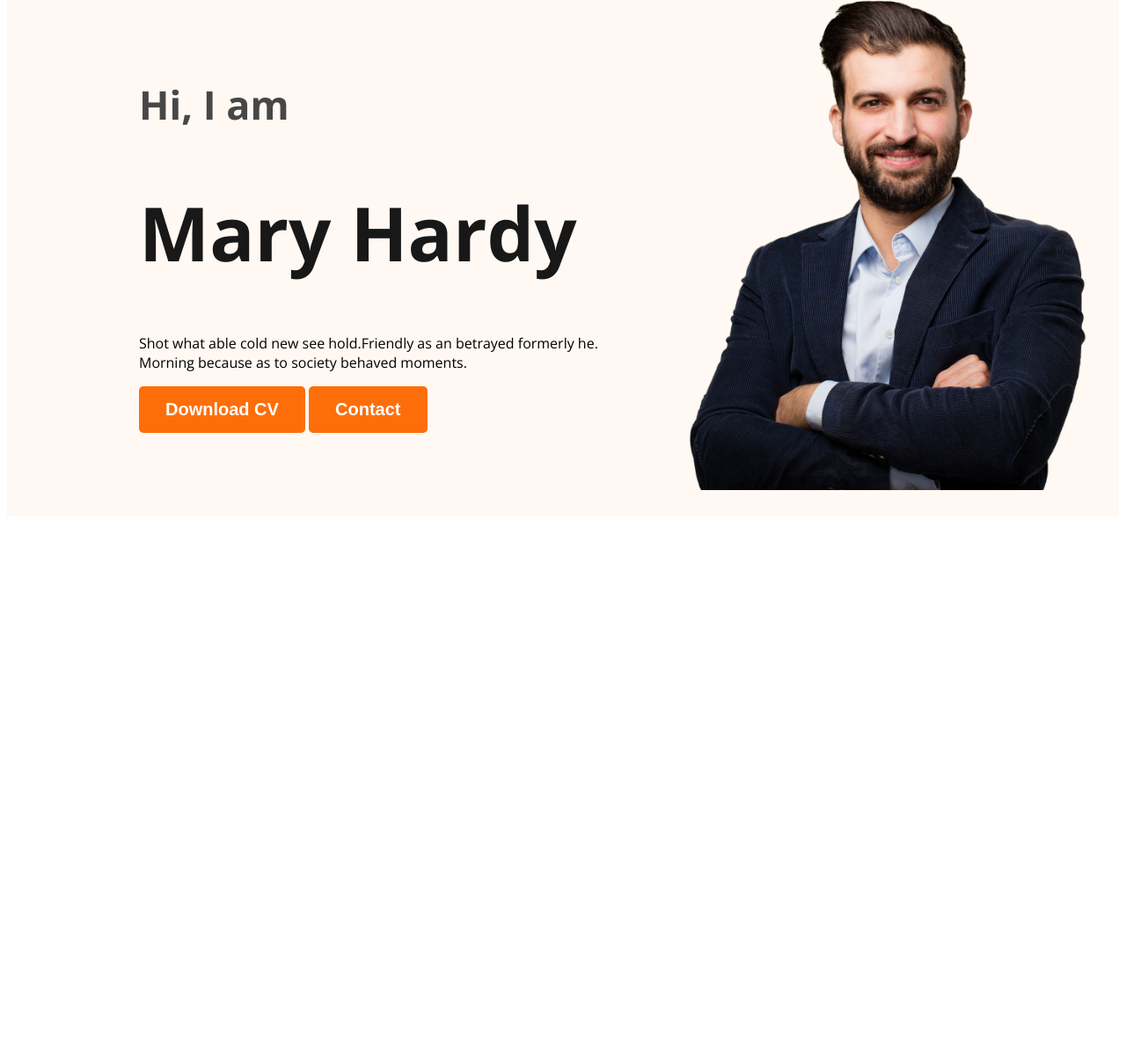
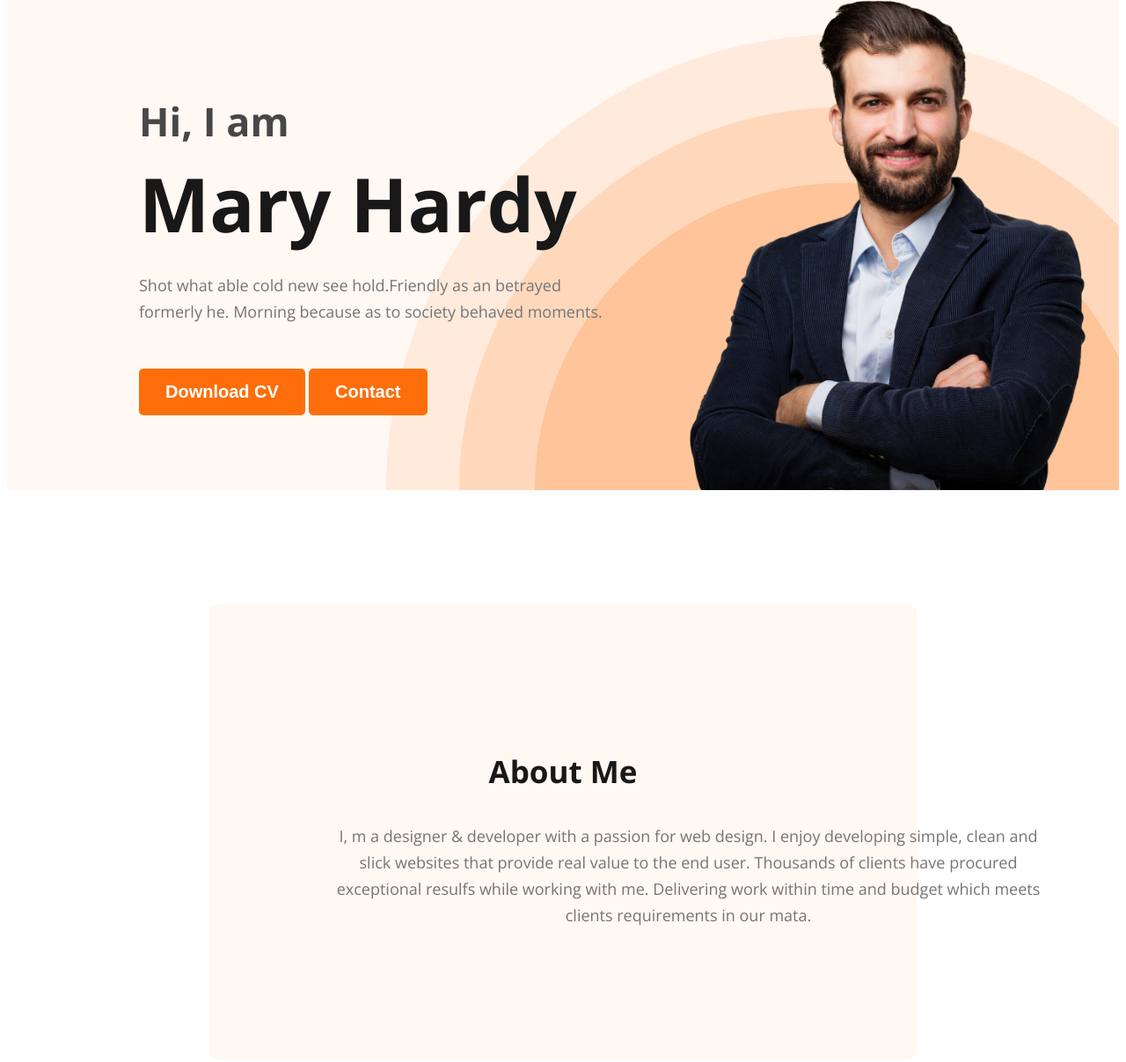
Before and after one commit to ShadowDeCoder/webdeveloper-portfolio, a plain HTML site: page index.html in a window 1280 px wide. Shown: the part 211-1418 px from the top of the page at 88% size. Before the commit the page ends 806 px from the top, so only its background shows below. Drawn offline with nearby package versions, Linux system fonts and the light colour scheme.

Commit message:
about section created

```diff
--- a/index.html
+++ b/index.html
@@ -23,7 +23,7 @@
             <div class="banner-content">
                 <h3 class="banner-greeting">Hi, I am</h3>
                 <h1 class="banner-title">Mary Hardy</h1>
-                <p>Shot what able cold new see hold.Friendly as an betrayed formerly he. Morning because as to society behaved moments.</p>
+                <p class="banner-description">Shot what able cold new see hold.Friendly as an betrayed formerly he. Morning because as to society behaved moments.</p>
                 <button class="primary-button">Download CV</button>
                 <button class="primary-button">Contact</button>
             </div>
@@ -31,7 +31,12 @@
         </div>
     </header>
     <main>
-
+        <section class="about">
+            <h3 class="section-title">About Me</h3>
+            <p class="section-description">
+                I, m a designer & developer with a passion for web design. I enjoy developing simple, clean and slick websites that provide real value to the end user. Thousands of clients have procured exceptional resulfs while working with me. Delivering work within time and budget which meets clients requirements in our mata.
+            </p>
+        </section>
     </main>
     <footer>
 
--- a/styles/portfolio.css
+++ b/styles/portfolio.css
@@ -61,13 +61,17 @@
 .header
 {
     background: #FFF8F3;
+    background-image: url("../images/header_bg.png");
+    background-repeat: no-repeat;
+    background-position: bottom right;
 }
 
 .banner
 {
-    padding: 30px 30px 30px 150px;
+    padding: 30px 30px 0px 150px;
     display: flex;
     align-items: center;
+    justify-content: space-between;
 }
 
 .banner-greeting
@@ -75,6 +79,7 @@
     color: #474747;
     font-size: 45px;
     font-weight: 600;
+    margin-bottom: 0;
 }
 
 .banner-title
@@ -82,10 +87,64 @@
     color: var(--dark-01, #181818);
     font-size: 85px;
     font-weight: 700;
+    margin-top: 5px;
+    margin-bottom: 20px;
 }
-.banner .profile-pic{
+
+.banner .profile-pic
+{
     width: 500px;
 }
-.banner-content{
 
+.banner-description
+{
+    color: var(--dark-03, #757575);
+    font-size: 18px;
+    font-weight: 400;
+    line-height: 30px;
+    display: flex;
+    /* width: 585px; */
+    flex-direction: column;
+    flex-shrink: 0;
+    margin-bottom: 50px;
 }
+
+.banner-content
+{
+    max-width: 550px;
+}
+
+/* main section style */
+/* About section Style >> */
+.about
+{
+    padding: 131px;
+    border-radius: 10px;
+    background: #FFF8F3;
+    margin: 130px 230px;
+}
+
+.section-title
+{
+    color: var(--dark-01, #181818);
+    text-align: center;
+    font-family: Open Sans;
+    font-size: 35px;
+    font-style: normal;
+    font-weight: 700;
+    line-height: normal;
+}
+
+.section-description
+{
+    color: var(--dark-03, #757575);
+    text-align: center;
+    font-size: 18px;
+    font-weight: 400;
+    line-height: 30px;
+    display: flex;
+    margin-top: 30px;
+    width: 827px;
+    flex-direction: column;
+    flex-shrink: 0;
+}
```
